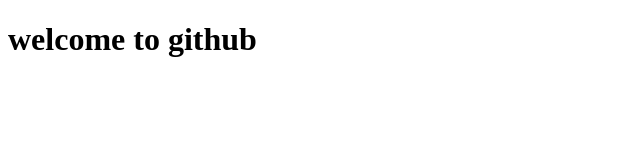
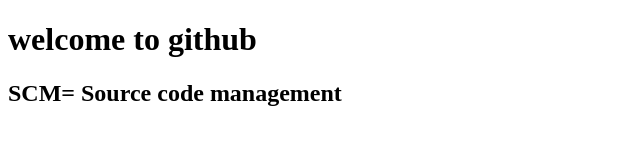
Before and after one commit to rkrana78/my-first-website, a plain HTML site: page index.html in a window 1280 px wide. Shown: the whole page, without its empty margins (0-640 px from the left). Drawn offline with Linux system fonts and the light colour scheme.

Commit message:
add header

```diff
--- a/index.html
+++ b/index.html
@@ -7,5 +7,6 @@
 </head>
 <body>
     <h1>welcome to github</h1>
+    <h2>SCM= Source code management</h2>
 </body>
 </html>
```
